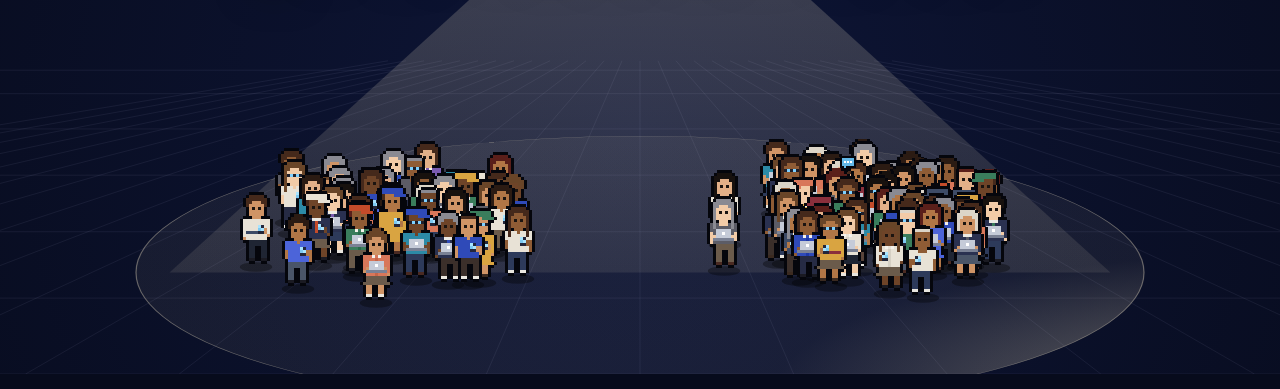
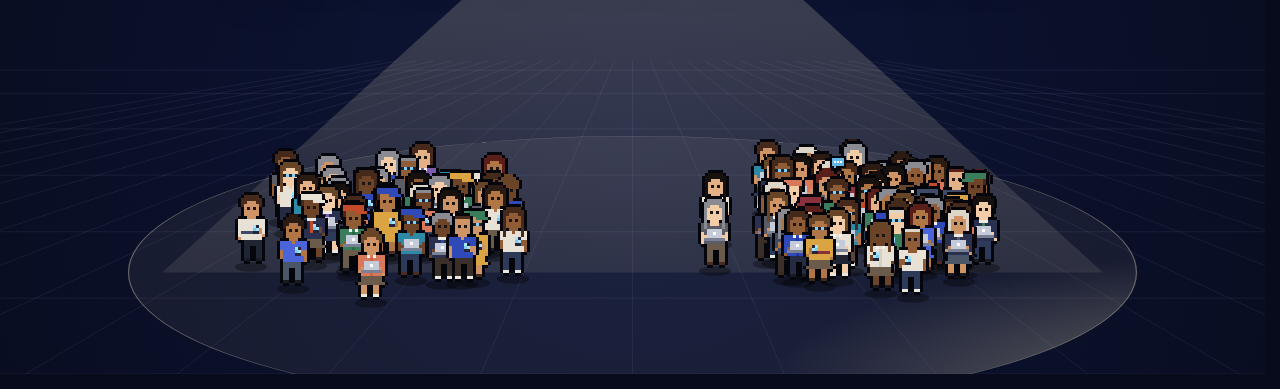
Before and after one commit to renatopuente-ux/actuaria-web-en-100, a plain HTML site: page index.html in a window 1280 px wide. Shown: the part 289-678 px from the top of the page. Drawn offline with nearby package versions, Linux system fonts and the light colour scheme; animation ran at ten frames a second; a web font is replaced by a local one.

Commit message:
Actualiza index.html

```diff
--- a/index.html
+++ b/index.html
@@ -28,6 +28,9 @@
     --naranja: #f0794a; --naranja-suave: #ffbba1; --indigo: #7088f2;
   }
   * { box-sizing: border-box; }
+  /* The scrollbar is always reserved: the page height changes with each indicator, and a scrollbar that came and went
+     changed the stage width, which redid the layout without animation (the figures jumped instead of walking). */
+  html { overflow-y: scroll; scrollbar-gutter: stable; }
   html, body { margin: 0; background: var(--bg); color: var(--tinta); font: 400 15px/1.55 var(--f-body); -webkit-font-smoothing: antialiased; }
   a { color: var(--naranja-suave); }
   button { font: inherit; color: inherit; }
@@ -359,11 +362,12 @@
     return out.slice(0, k);
   }
 
-  function maquetar(animar = true) {
+  // continuar: a resize while (or after) walking keeps everyone moving to the new places, with no pause and no fade.
+  function maquetar(animar = true, continuar = false) {
     estado.entraron = true;
     medir();
     const ind = indicador();
-    estado.gruposPrev = estado.grupos;
+    estado.gruposPrev = continuar ? [] : estado.grupos;
     const lista = estado.figuras;
     let grupos;
     // space between the front row and the bottom of the stage, so the lit floor is whole above the text
@@ -409,7 +413,7 @@
         const p = ps[i];
         f.tx = Math.round(p.x + (r() - .5) * ESC * 2); f.ty = Math.round(p.y + (r() - .5) * ESC);
         const dist = Math.hypot(f.tx - f.x, f.ty - f.y);
-        f.retraso = animar && !reducir ? Math.min(380, dist * .4) * Math.random() : 0;
+        f.retraso = animar && !reducir && !continuar ? Math.min(380, dist * .4) * Math.random() : 0;
         // fast enough to arrive in about 1.6 s, never slower than a calm walk
         f.vel = Math.max(f.velocidad * (ESC / 3), dist / 1.6);
         f.t0 = ahora;
@@ -417,7 +421,7 @@
       });
     }
     estado.grupos = grupos;
-    estado.mezcla = animar && !reducir ? 0 : 1; estado.mezclaT0 = performance.now();
+    estado.mezcla = animar && !reducir && !continuar ? 0 : 1; estado.mezclaT0 = performance.now();
     pintarRotulos();
     pintarTexto();
   }
@@ -666,7 +670,7 @@
     setTimeout(quitarIntro, 5600);
   } else { quitarIntro(); }
   let anchoPrevio = W;
-  new ResizeObserver(() => { const a = lienzo.clientWidth; if (Math.abs(a - anchoPrevio) > 2) { anchoPrevio = a; maquetar(false); } }).observe(lienzo);
+  new ResizeObserver(() => { const a = lienzo.clientWidth; if (Math.abs(a - anchoPrevio) > 2) { anchoPrevio = a; if (estado.entraron) maquetar(true, true); } }).observe(lienzo);
   requestAnimationFrame(cuadro);
   if (document.fonts && document.fonts.ready) document.fonts.ready.then(() => pintarRotulos());
 })();
```
